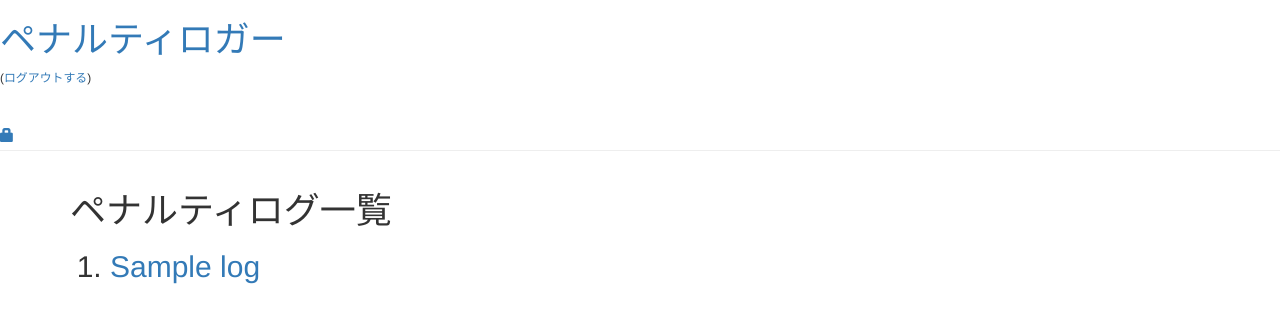
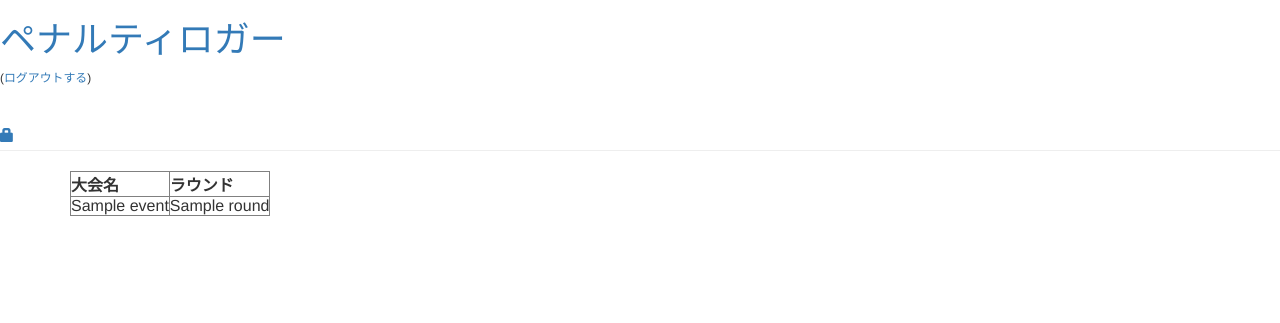
Before and after one commit to saitoa818/penaltylogger, a Django app: template templates/penaltylogger/log_list.html in a window 1280 px wide. Shown: the top 323 px of the page. Run offline with Django 3.2, Linux system fonts and the light colour scheme; the template is opened without the code that fills it: most values are stand-ins (such as "Sample title", 1, 10 or a date in 2020); data that the repository does not hold is empty; parts of the project's set-up code (start-up, migrations or seed data) failed here and were passed over; some libraries are stand-ins or nearby versions.

Commit message:
add log_list取得可能
urlを分けるのか考える。

```diff
--- a/penaltylogger/admin.py
+++ b/penaltylogger/admin.py
@@ -11,7 +11,7 @@ from django.contrib.auth.models import Group
 from django.contrib.auth.admin import UserAdmin as BaseUserAdmin
 from django.contrib.auth.forms import ReadOnlyPasswordHashField
 
-from account.models import Judge
+from penaltylogger.models import Judge
 
 
 class UserCreationForm(forms.ModelForm):
--- a/penaltylogger/urls.py
+++ b/penaltylogger/urls.py
@@ -4,7 +4,7 @@ from .views import LogList
 
 
 urlpatterns = [
-    path('', LogList.as_view(), name='log_list'),
+    path('', views.LogList.as_view(), name='log_list'),
     path('log/<int:pk>/', views.log_detail, name='log_detail'),
     path('log/new/', views.log_new, name='log_new'),
     #path('log/<int:pk>/edit/', views.log_edit, name='log_edit'),
--- a/penaltylogger/views.py
+++ b/penaltylogger/views.py
@@ -22,7 +22,7 @@ def log_detail(request, pk):
     log = get_object_or_404(Log, pk=pk)
     return render(request, 'penaltylogger/log_detail.html', {'log': log})
 
-@login_required('polls.add_choice')
+#@login_required('polls.add_choice')
 def log_new(request):
     if request.method == "GET": #入力を行う
         form = LogForm(request.GET)
--- a/templates/penaltylogger/log_list.html
+++ b/templates/penaltylogger/log_list.html
@@ -1,15 +1,29 @@
 {% extends 'penaltylogger/base.html' %}
 
 {% block content %}
+<!DOCTYPE html>
+<html>
 
-<h1>ペナルティログ一覧</h1>
-    <ol>
-        {% for log in log_list %}
-        <!-- modelはlogのため、modelのリストはlog_list(model名_list) -->
+<head>
+    <meta charset="utf-8" />
+    <title>ListViewサンプル</title>
+</head>
 
-        <h2><li><a href="{{ log.id }}">{{ log.name }}</a></li></h2>
-        <!-- aタブにlogのidをhrefで指定することで、DetailViewに遷移できます -->
+<body>
+    <table border="1">
+        <tr>
+            <th>大会名</th>
+            <th>ラウンド</th>
+        </tr>
+        {% for log_list in object_list %}
+        <tr>
+            <td>{{ log_list.event }}</td>
+            <td>{{ log_list.round }}</td>
+        </tr>
         {% endfor %}
-    </ol>
+    </table>
+</body>
+
+</html>
 
 {% endblock %}
```
Also changed, not shown: penaltylogger/migrations/0001_initial.py, penaltylogger/models.py (line endings or trailing spaces).
